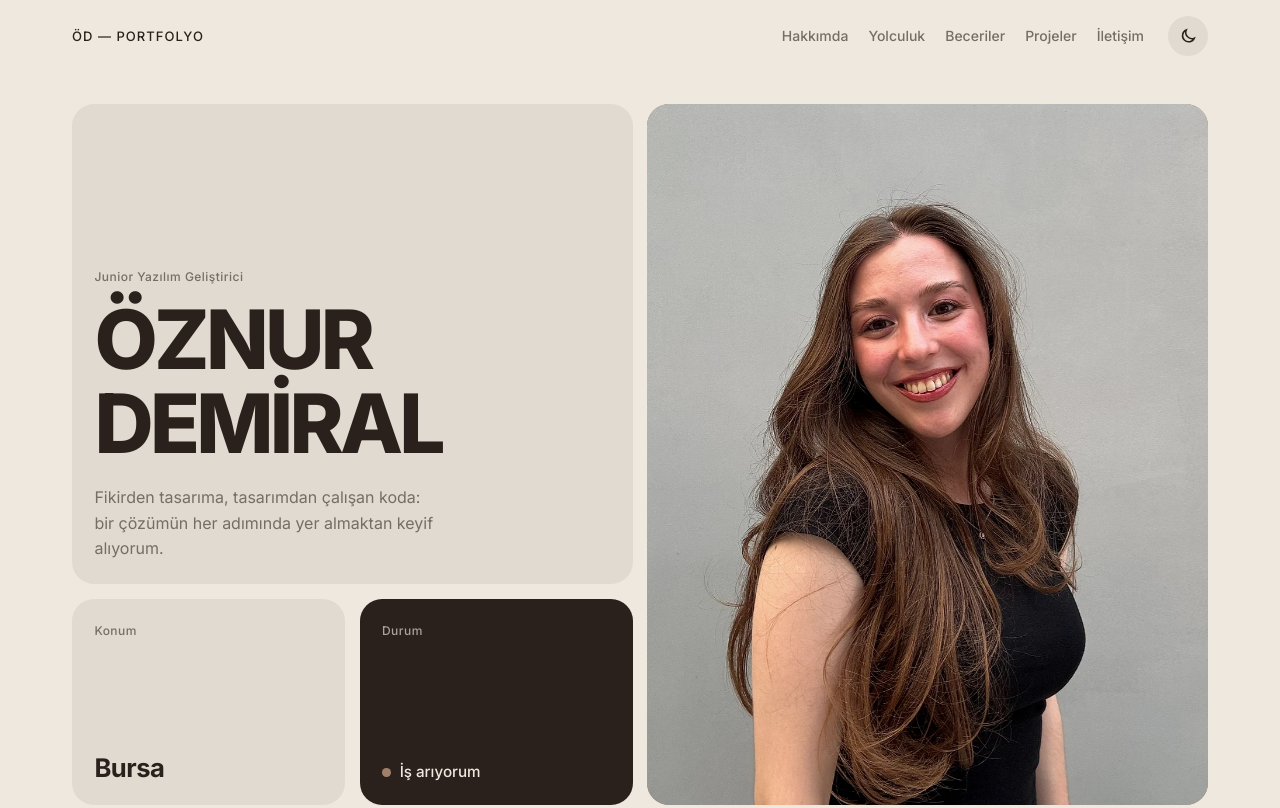
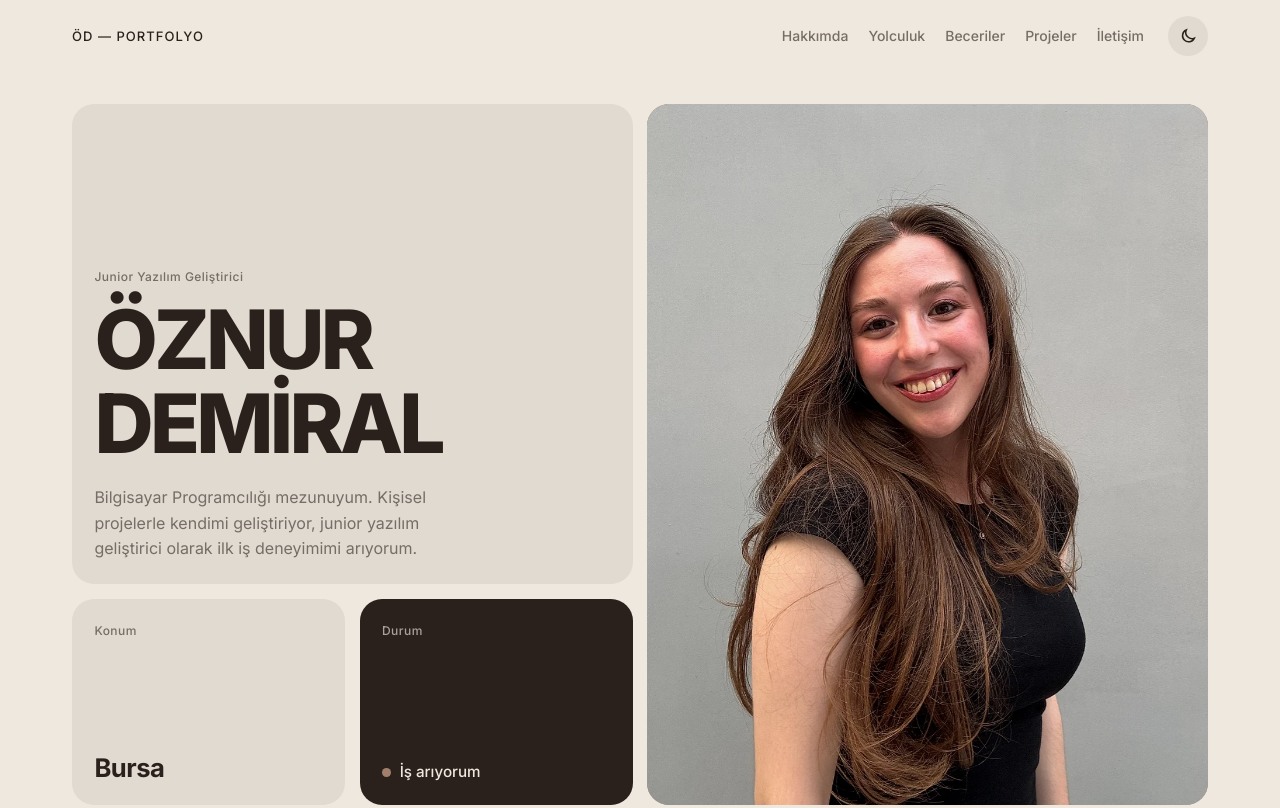
Before and after one commit to demiraloznur/demiraloznur.github.io, a website with bundled scripts: page index.html in a window 1280 px wide. Shown: the top 808 px of the page. Built offline with nearby package versions, Linux system fonts and the light colour scheme.

Commit message:
Açılış metni ve açıklamalar: bilgi veren yeni tanıtım cümlesi

```diff
--- a/index.html
+++ b/index.html
@@ -4,14 +4,14 @@
     <meta charset="utf-8">
     <meta name="viewport" content="width=device-width, initial-scale=1">
     <title>Öznur Demiral — Junior Yazılım Geliştirici</title>
-    <meta name="description" content="Öznur Demiral — Bursa'da yaşayan, web ve Python ile ilgilenen junior yazılım geliştirici. Projeler, yolculuk ve iletişim.">
+    <meta name="description" content="Öznur Demiral'ın portfolyosu: Bursa'da yaşayan, Bilgisayar Programcılığı mezunu junior yazılım geliştirici. Projeler, yolculuk ve iletişim.">
     <meta name="theme-color" content="#efe8df">
     <link rel="canonical" href="https://demiraloznur.github.io/">
     <link rel="icon" href="assets/favicon.svg" type="image/svg+xml">
     <meta property="og:type" content="website">
     <meta property="og:locale" content="tr_TR">
     <meta property="og:title" content="Öznur Demiral — Junior Yazılım Geliştirici">
-    <meta property="og:description" content="Fikirden tasarıma, tasarımdan çalışan koda: bir çözümün her adımında yer almaktan keyif alan junior yazılım geliştirici.">
+    <meta property="og:description" content="Bilgisayar Programcılığı mezunuyum. Kişisel projelerle kendimi geliştiriyor, junior yazılım geliştirici olarak ilk iş deneyimimi arıyorum.">
     <meta property="og:url" content="https://demiraloznur.github.io/">
     <meta property="og:image" content="https://demiraloznur.github.io/assets/img/oznur-960.jpg">
     <script>
@@ -55,7 +55,7 @@
           <div class="kutu kutu--baslik">
             <p class="etiket">Junior Yazılım Geliştirici</p>
             <h1 class="dev-baslik dev-baslik--ad">ÖZNUR<br>DEMİRAL</h1>
-            <p class="giris">Fikirden tasarıma, tasarımdan çalışan koda: bir çözümün her adımında yer almaktan keyif alıyorum.</p>
+            <p class="giris">Bilgisayar Programcılığı mezunuyum. Kişisel projelerle kendimi geliştiriyor, junior yazılım geliştirici olarak ilk iş deneyimimi arıyorum.</p>
           </div>
 
           <figure class="kutu kutu--foto">
```
